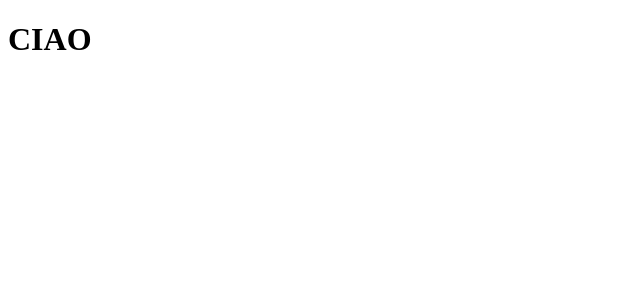
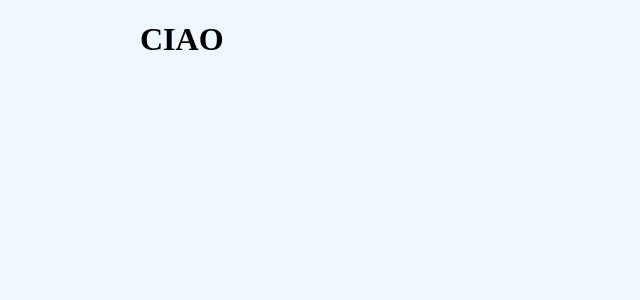
Before and after one commit to emilianogastaldo/vite-hello-world, a Vue app: page / in a window 1280 px wide. Shown: the top 300 px of the page, without its empty margins (0-640 px from the left). Built offline with nearby package versions, Linux system fonts and the light colour scheme.

Commit message:
added comments

```diff
--- a/src/App.vue
+++ b/src/App.vue
@@ -21,9 +21,20 @@ export default {
 
 <template>
   <!-- Qui metto la struttura generale della pagina -->
-  <ViteHello />
+  <div class="container">
+
+    <ViteHello />
+  </div>
 </template>
 
 <style>
 /* Qui metto lo stile generale */
+body {
+  background-color: aliceblue;
+}
+
+.container {
+  max-width: 1000px;
+  margin: 0 auto;
+}
 </style>
```
